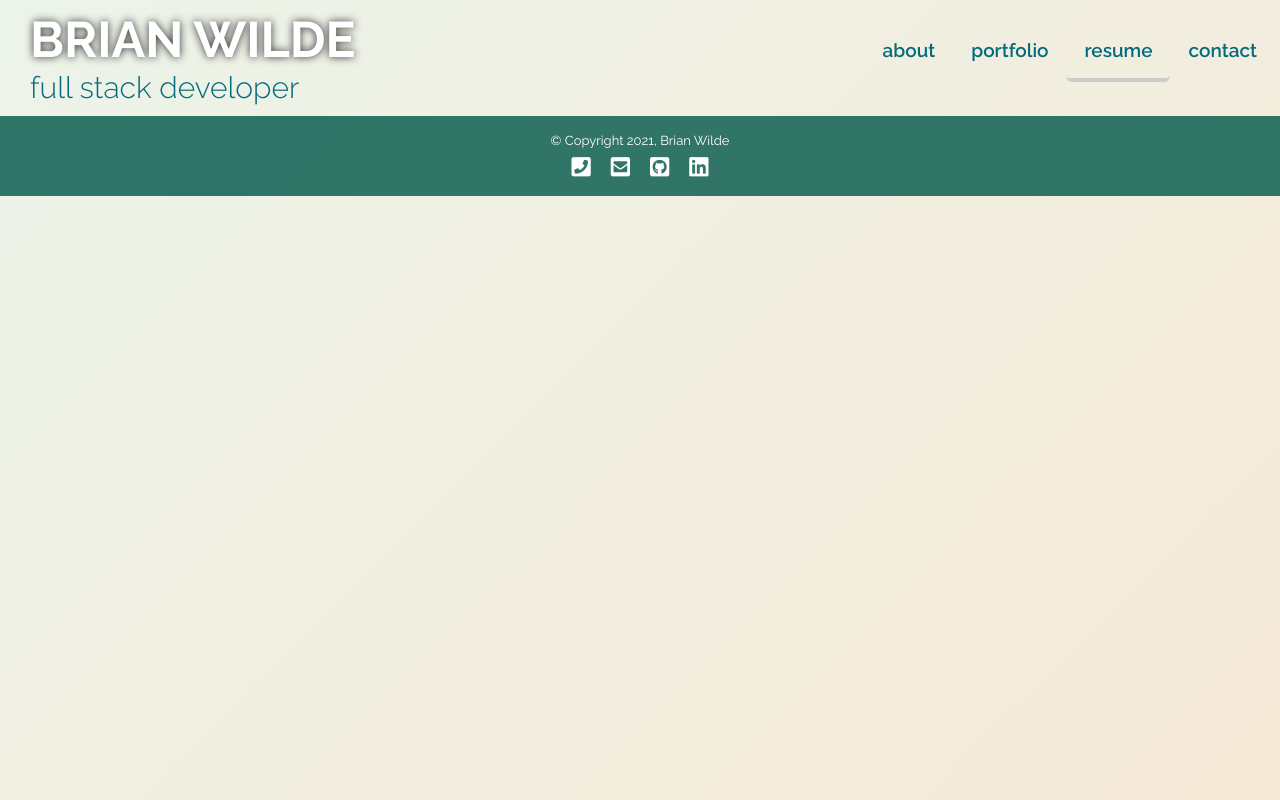
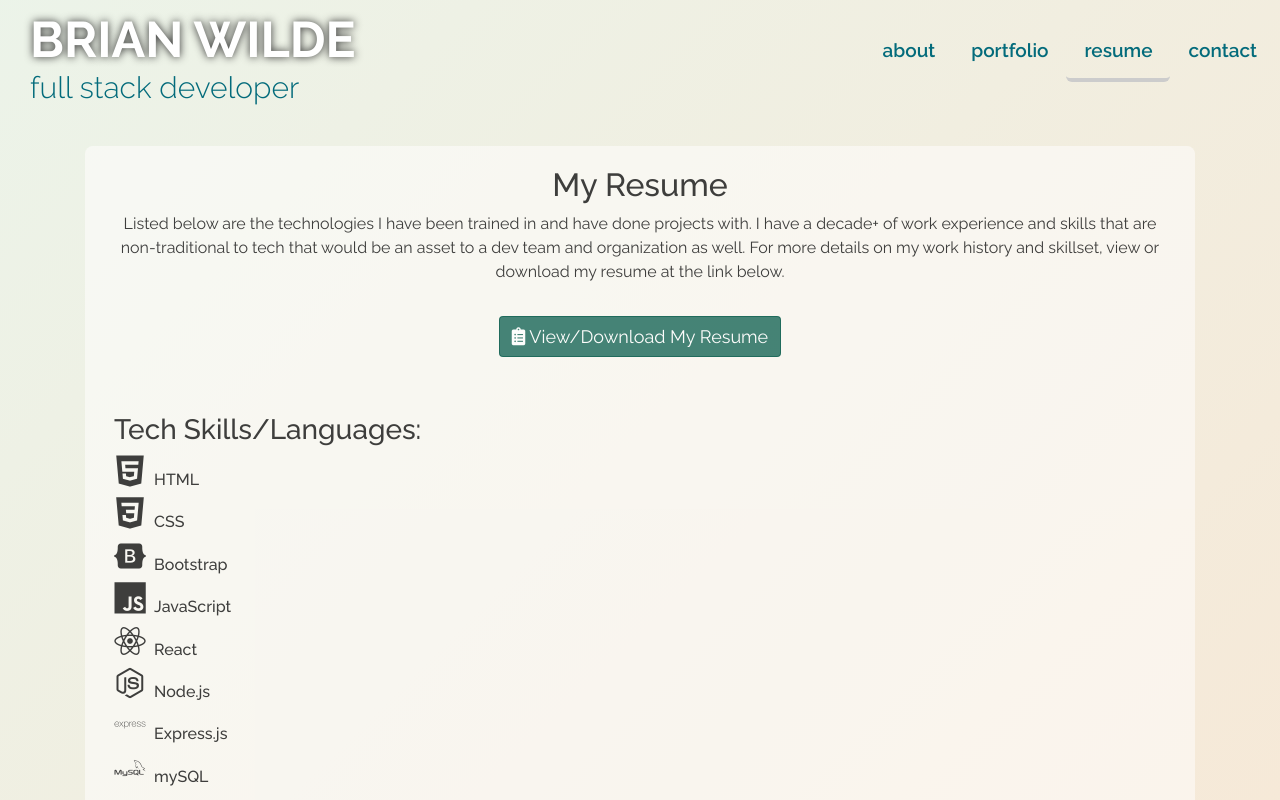
Before and after one commit to bgswilde/React-Portfolio-Wilde, a React (Create React App) app: page / in a window 1280 px wide. Both pictures are taken after a click on the element "resume". Shown: the top 800 px of the page. Built offline with nearby package versions, Linux system fonts and the light colour scheme.

Commit message:
working resume view

```diff
--- a/public/assets/css/style.css
+++ b/public/assets/css/style.css
@@ -248,6 +248,30 @@ header nav ul li:hover {
 
 /* END WORK SECTION STYLES */
 
+.resume-btn {
+    background-color: rgba(0, 87, 72, 0.8);
+    border-color: rgba(0, 87, 72, 0.8);
+    font-size: large;
+}
+
+.resume-btn:hover {
+    background-color: var(--secondary);
+    border-color: var(--secondary);
+}
+
+.tech-list {
+    list-style-type: none;
+    font-size: medium;
+}
+
+.tech-list:hover {
+    color: var(--accent);
+}
+
+.tech-list:hover .icon {
+    color: var(--secondary);
+}
+
 /* BEGIN CONTACT/FOOTER SECTION STYLES */
 
 .footer {
--- a/src/App.js
+++ b/src/App.js
@@ -3,6 +3,7 @@ import Nav from "./components/Nav";
 import About from "./components/About";
 import Footer from "./components/Footer";
 import Portfolio from "./components/Portfolio";
+import Resume from "./components/Resume";
 
 
 function App() {
@@ -26,6 +27,7 @@ function App() {
           <div className="container">
             {currentPage.title === 'about' && <About />}
             {currentPage.title === 'portfolio' && <Portfolio />}
+            {currentPage.title === 'resume' && <Resume />}
           </div>
         </main>
         <Footer />
--- a/src/components/About/index.js
+++ b/src/components/About/index.js
@@ -31,7 +31,7 @@ function About() {
                         </div>
                     </div>
                 </div>
-                <div className="row px-4">
+                <div className="row px-4 pt-1">
                     <div className="col">
                         <h5 className="card-title">Technology Skillset:</h5>
                         <h1 className="fs-1">
--- a/src/components/ProjectCard/index.js
+++ b/src/components/ProjectCard/index.js
@@ -1,5 +1,4 @@
 import React from "react";
-import { removeQuotes } from "../../utils/helpers";
 
 function ProjectCard(props) {
     const {
--- /dev/null
+++ b/src/components/Resume/index.js
@@ -0,0 +1,35 @@
+import React from "react";
+import skills from "../../skills.json";
+
+function Resume() {
+    return (
+        <article id="resume" className="content-block">
+            <div className='row'>
+                <div className='col'>
+                    <h2 className='text-center'>My Resume</h2>
+                </div>
+            </div>
+            <div className='row'>
+                <div className='col'>
+                    <p className='text-center'>Listed below are the technologies I have been trained in and have done projects with. I have a decade+ of work experience and skills that are non-traditional to tech that would be an asset to a dev team and organization as well. For more details on my work history and skillset, view or download my resume at the link below.</p>
+                    <div className='d-flex justify-content-center'>
+                        <a href="https://drive.google.com/file/d/1P0TlklQSg5TOV0s2XQ7jQW4jlHgWntrS/view?usp=sharing" target='_blank' className='btn btn-primary resume-btn my-3'> <i class="fas fa-clipboard-list"></i> View/Download My Resume</a>
+                    </div>
+                </div>
+            </div>
+            <div className="card-resume my-3">
+                <div className='row'>
+                    <div className='col p-4'>
+                        <h3>Tech Skills/Languages:</h3>
+                        <ul>
+                            {skills.map((skill) => (
+                                <li className='tech-list h4 my-1'><span className='h2 pr-1 icon' dangerouslySetInnerHTML={{ __html: skill.icon }}></span>{`    `}{skill.name}</li>
+                            ))}
+                        </ul>
+                    </div>
+                </div>
+            </div>
+        </article>
+    )
+}
+export default Resume;
--- a/src/skills.json
+++ b/src/skills.json
@@ -1,58 +1,58 @@
 [
     {
         "name": "HTML",
-        "icon": "<i className='devicon-html5-plain'></i>"
+        "icon": "<i class='devicon-html5-plain'></i>"
     },
     {
         "name": "CSS",
-        "icon": "<i className='devicon-css3-plain'></i>"
+        "icon": "<i class='devicon-css3-plain'></i>"
     },
     {
         "name": "Bootstrap",
-        "icon": "<i className='devicon-bootstrap-plain'></i>"
+        "icon": "<i class='devicon-bootstrap-plain'></i>"
     },
     {
         "name": "JavaScript",
-        "icon": "<i className='devicon-javascript-plain'></i>"
+        "icon": "<i class='devicon-javascript-plain'></i>"
     },
     {
         "name": "React",
-        "icon": "<i className='devicon-react-original'></i>"
+        "icon": "<i class='devicon-react-original'></i>"
     },
     {
         "name": "Node.js",
-        "icon": "<i className='devicon-nodejs-plain'></i>"
+        "icon": "<i class='devicon-nodejs-plain'></i>"
     },
     {
         "name": "Express.js",
-        "icon": "<i className='devicon-express-original-wordmark'></i>"
+        "icon": "<i class='devicon-express-original-wordmark'></i>"
     },
     {
         "name": "mySQL",
-        "icon": "<i className='devicon-mysql-plain-wordmark'></i>"
+        "icon": "<i class='devicon-mysql-plain-wordmark'></i>"
     },
     {
         "name": "Sequelize",
-        "icon": "<i className='devicon-sequelize-plain-wordmark'></i>"
+        "icon": "<i class='devicon-sequelize-plain-wordmark'></i>"
     },
     {
         "name": "MongoDB",
-        "icon": "<i className='devicon-mongodb-plain'></i>"
+        "icon": "<i class='devicon-mongodb-plain'></i>"
     },
     {
         "name": "GraphQL",
-        "icon": "<i className='devicon-graphql-plain'></i>"
+        "icon": "<i class='devicon-graphql-plain'></i>"
     },
     {
         "name": "GitHub",
-        "icon": "<i className='devicon-github-original'></i>"
+        "icon": "<i class='devicon-github-original'></i>"
     },
     {
         "name": "Wordpress",
-        "icon": "<i className='devicon-wordpress-plain'></i>"
+        "icon": "<i class='devicon-wordpress-plain'></i>"
     },
     {
         "name": "Photoshop",
-        "icon": "<i className='devicon-photoshop-plain'></i>"
+        "icon": "<i class='devicon-photoshop-plain'></i>"
     }
 ]
```
